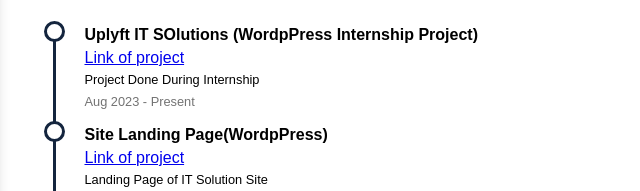
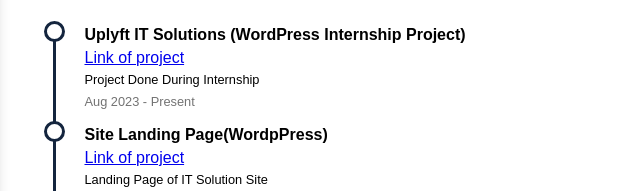
Before and after one commit to ShahnawazAkhtar44/MyResume, a plain HTML site: page index.html in a window 1280 px wide. Shown: the part 547-738 px from the top of the page, 355-995 px from the left. Drawn offline with Linux system fonts and the light colour scheme.

Commit message:
Update index.html
Spelling Mistake correction in Uplyft Project

```diff
--- a/index.html
+++ b/index.html
@@ -221,7 +221,7 @@
                <div class="detail-content">
               <div class="timeline-block">
 
-                  <h1>Uplyft IT SOlutions (WordpPress Internship Project)</h1>
+                  <h1>Uplyft IT Solutions (WordPress Internship Project)</h1>
                   <a href="https://staging.uplyft.in/">Link of project</a>
                   <p>Project Done During Internship</p>
                 <time>Aug 2023 - Present</time>
```
